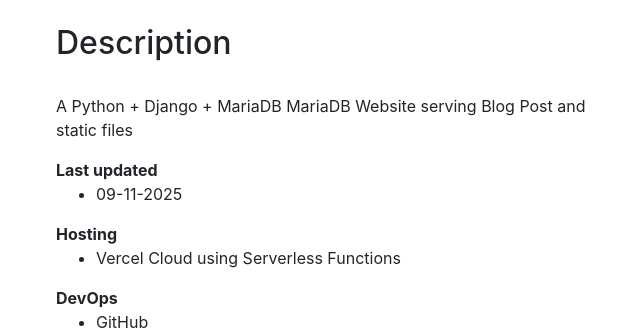
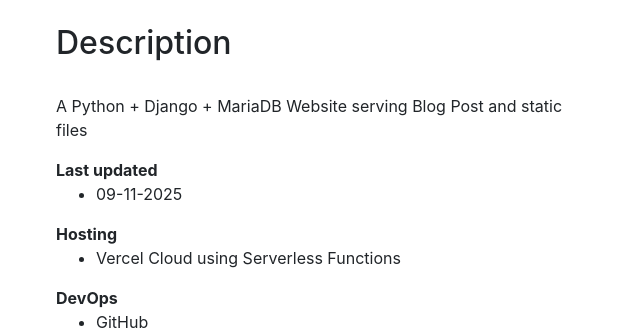
Before and after one commit to persteenolsen/django-starter-four, a Django app: page /about in a window 1280 px wide. Shown: the part 61-393 px from the top of the page, without its empty margins (314-954 px from the left). Run offline with Django 5.2, Linux system fonts and the light colour scheme; some libraries are stand-ins or nearby versions.

Commit message:
Took care of a spelling error

```diff
--- a/templates/about.html
+++ b/templates/about.html
@@ -28,7 +28,7 @@
 
                 <h2>Description</h2>
                 <br />
-                <p>A Python + Django + MariaDB MariaDB Website serving Blog Post and static files</p>
+                <p>A Python + Django + MariaDB Website serving Blog Post and static files</p>
 
                 <b>Last updated</b>
                 <ul>
```
